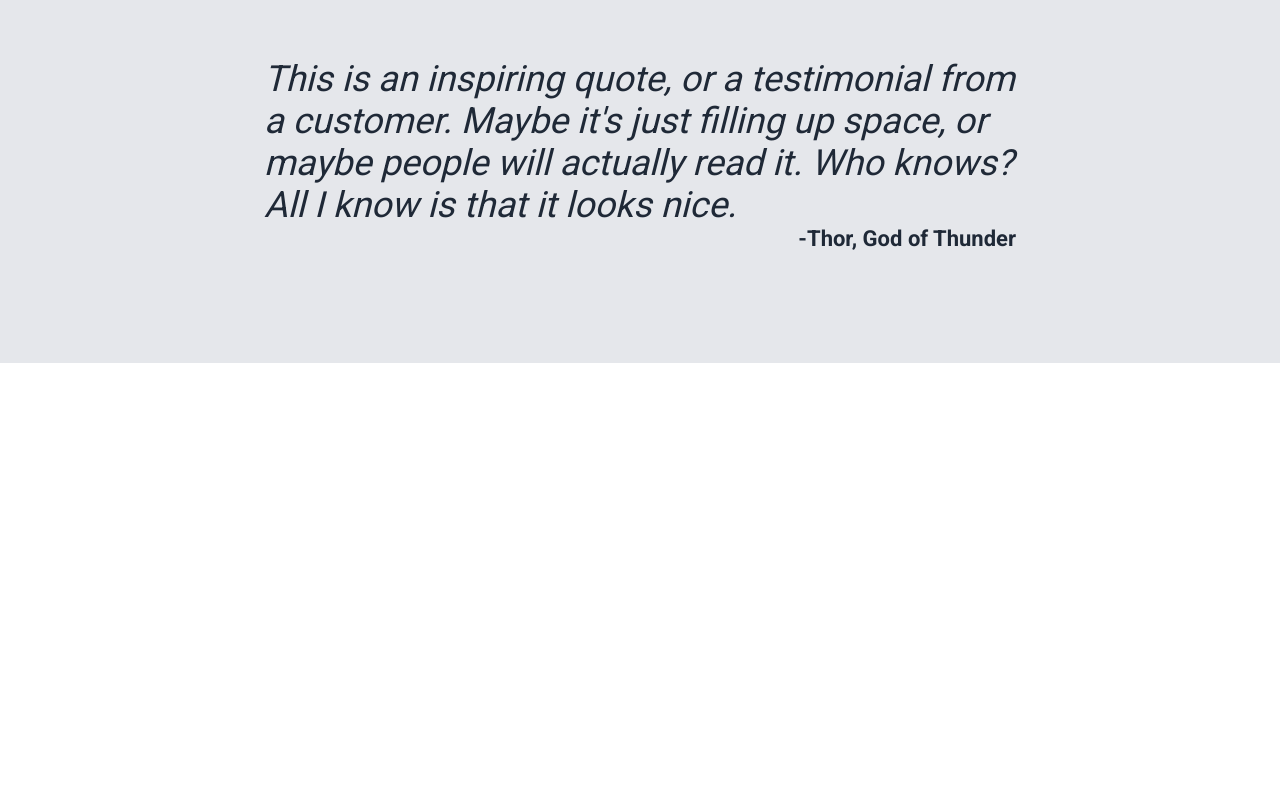
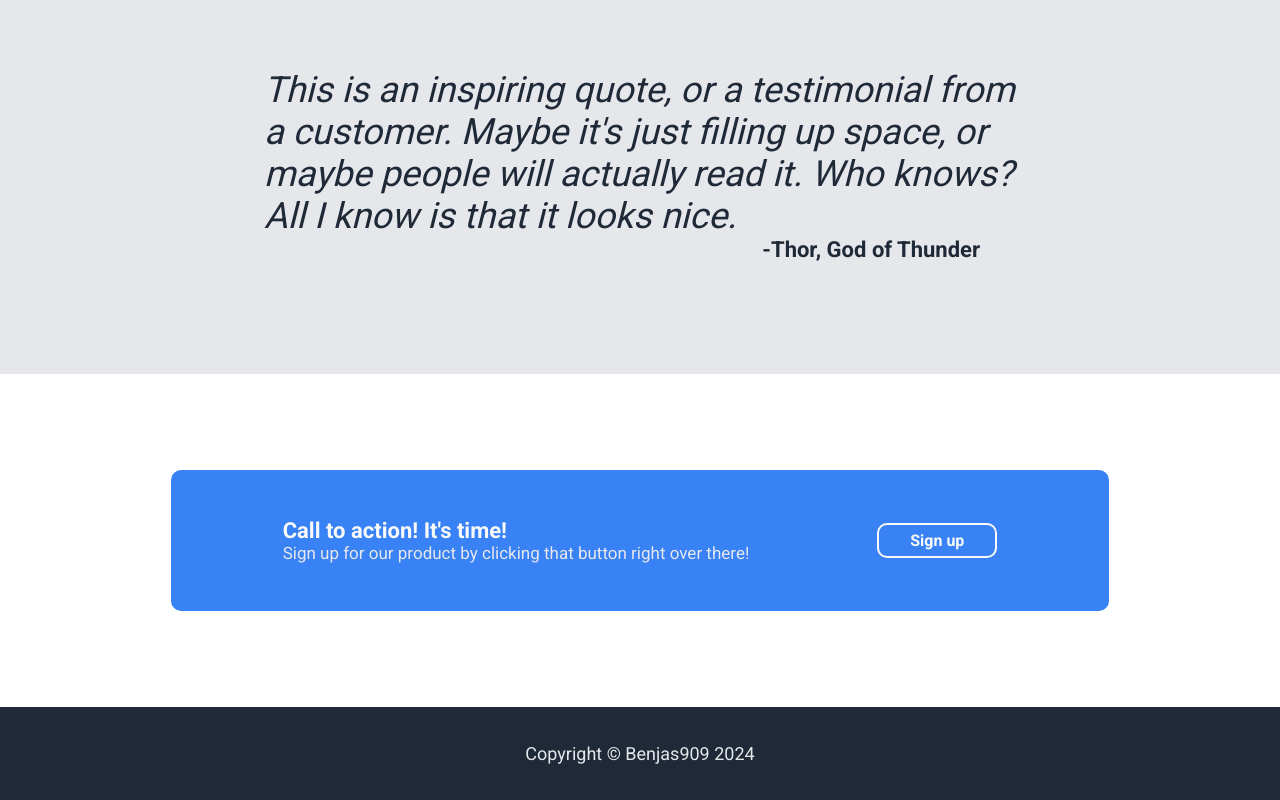
Before and after one commit to benjas909/flex-project, a plain HTML site: page index.html in a window 1280 px wide. Shown: the part 947-1747 px from the top of the page. Before the commit the page ends 1310 px from the top, so only its background shows below. Drawn offline with Linux system fonts and the light colour scheme.

Commit message:
Finish quote and footer section

```diff
--- a/index.html
+++ b/index.html
@@ -19,7 +19,7 @@
       <div class="hero-left">
         <div class="hero-main">This website is awesome</div>
         <div class="top-subtext">This website has some subtext that goes here under the main title. It's a smaller font and the color is lower contrast</div>
-        <button class="sign-up"> Sign up </button>
+        <button class="sign-up">Sign up</button>
       </div>
       <div class="hero-right">
         this is placeholder for an image
@@ -104,11 +104,27 @@
 
     <div class="call">
 
+      <div class="action-box">
+        <div class="action-left">
+          <div class="action-left-top">Call to action! It's time!</div>
+          <div class="action-left-bottom">Sign up for our product by clicking that button right over there!</div>
+        </div>
+        <button class="action-button">Sign up</button>
+
+      </div>
+
 
     </div>
 
 
   </div>
 
+  <div class="footer">
+
+    <div class="copyright">
+      Copyright © Benjas909 2024
+    </div>
+
+  </div>
 </body>
 </html>
--- a/styles.css
+++ b/styles.css
@@ -21,7 +21,8 @@ a {
   background-color: #1F2937;
 }
 
-.top-subtext {
+.top-subtext,
+.footer {
   font-size: 18px;
   color: #E5E7EB;
 }
@@ -35,7 +36,7 @@ a {
 .logo {
   color: #F9FAF8;
   font-size: 24px;
-  font-weight: bolder;
+  font-weight: 850;
 }
 
 .right-links {
@@ -58,7 +59,7 @@ a {
   flex-direction: column;
   width: 400px;
   flex: 1 1 auto;
-  gap: 4px;
+  gap: 12px;
 }
 
 .hero-right {
@@ -75,7 +76,7 @@ a {
 
 .hero-main {
   font-size: 48px;
-  font-weight: bolder;
+  font-weight: 850;
   color: #F9FAF8;
 }
 
@@ -107,7 +108,7 @@ a {
 
 .info-title {
   font-size: 36px;
-  font-weight: bolder;
+  font-weight: 850;
   color: #1F2937;
 }
 
@@ -155,6 +156,66 @@ a {
 
 .quote-author {
   font-size: 22px;
-  font-weight: bolder;
+  font-weight: 850;
   align-self: flex-end;
+  padding-right: 36px;
 }
+
+.call {
+  display: flex;
+  justify-content: center;
+  align-items: center;
+  padding: 96px;
+}
+
+.action-box {
+  display: inherit;
+  background-color: #3882F6;
+  padding: 48px 112px;
+  justify-content: space-between;
+  align-items: center;
+  gap: 128px;
+  border-radius: 10px;
+}
+
+.action-left {
+  display: inherit;
+  flex-direction: column;
+
+}
+
+.action-left-top {
+  font-size: 22px;
+  font-weight: 850;
+  color: #F9FAF8;
+}
+
+.action-left-bottom {
+  font-size: 17px;
+  color: #E5E7EB;
+}
+
+.action-button {
+  margin: 0;
+  padding: 0;
+  border: none;
+  background-color: inherit;
+  border: 2px solid #F9FAF8;
+  border-radius: 10px;
+  padding: 2px 8px;
+  width: 120px;
+  height: 35px;
+  font: inherit;
+  color: #F9FAF8;
+  font-size: 16px;
+  font-weight: 850;
+}
+
+.footer {
+  display: flex;
+  justify-content: center;
+  align-items: center;
+  background-color: #1F2937;
+  color: #E5E7EB;
+  padding: 36px;
+}
```
